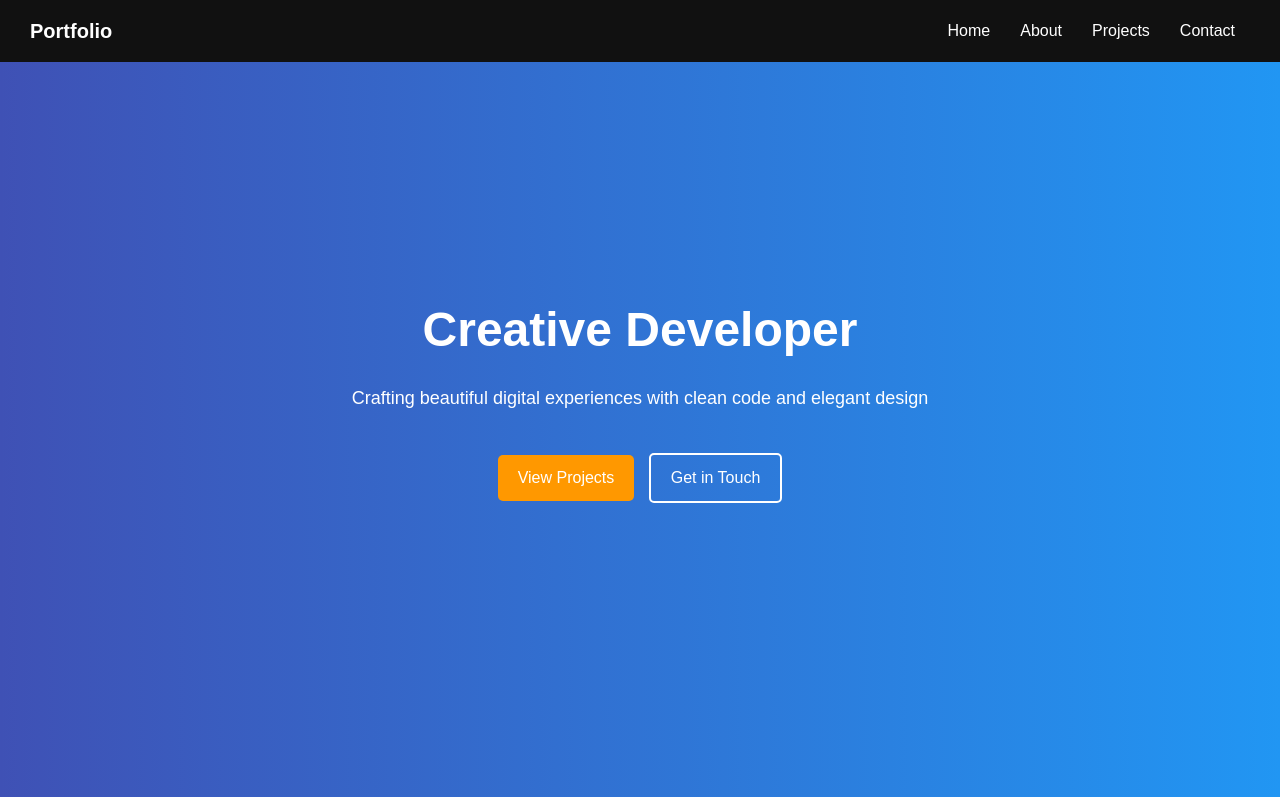
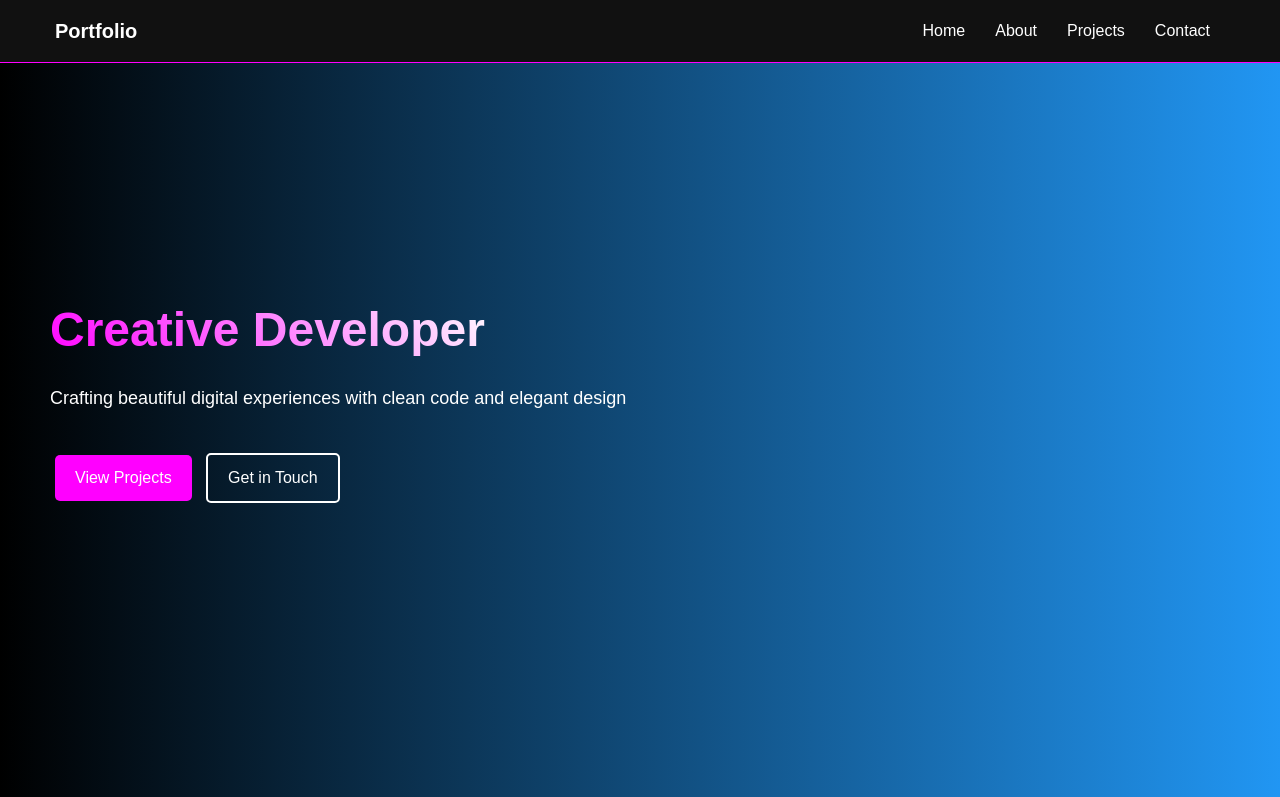
Before and after one commit to dikshyapd/dikshyapd.github.io, a plain HTML site: page index.html in a window 1280 px wide. Shown: the top 797 px of the page. Drawn offline with Linux system fonts and the light colour scheme.

Commit message:
basic update

```diff
--- a/style.css
+++ b/style.css
@@ -19,12 +19,14 @@ header {
   width: 100%;
   top: 0;
   z-index: 1000;
+  border-bottom: 1.5px solid magenta;
 }
 
 .navbar {
   display: flex;
   justify-content: space-between;
   align-items: center;
+  padding: 0 25px;
 }
 
 .logo {
@@ -63,18 +65,21 @@ header {
 /* Hero Section */
 .hero {
   height: 100vh;
-  background: linear-gradient(to right, #3f51b5, #2196f3);
+    background: linear-gradient(to right, #000000, #2196f3);
     color: #fff;
     display: flex;
     flex-direction: column;
     justify-content: center;
-  align-items: center;
+    align-items: flex-start;
     text-align: center;
-  padding: 0 20px;
+    padding: 0 20px 0 50px;
 }
 
 .hero h1 {
     font-size: 48px;
+    background:-webkit-linear-gradient(45deg, magenta 1%, #ffffff);
+    -webkit-background-clip: text;
+    -webkit-text-fill-color: transparent;
 }
 
 .hero p {
@@ -90,7 +95,7 @@ header {
   display: inline-block;
   padding: 10px 20px;
   margin: 5px;
-  background: #ff9800;
+  background: magenta;
   color: #fff;
   border-radius: 5px;
   text-decoration: none;
@@ -98,7 +103,7 @@ header {
 }
 
 .btn:hover {
-  background: #e68900;
+  background: magenta;
 }
 
 .btn-outline {
@@ -172,7 +177,7 @@ header {
 
 .contact-links a {
   text-decoration: none;
-  color: #3f51b5;
+  color: magenta;
   font-weight: bold;
 }
 
```
Lines whose indentation alone changed are shown as unchanged.
